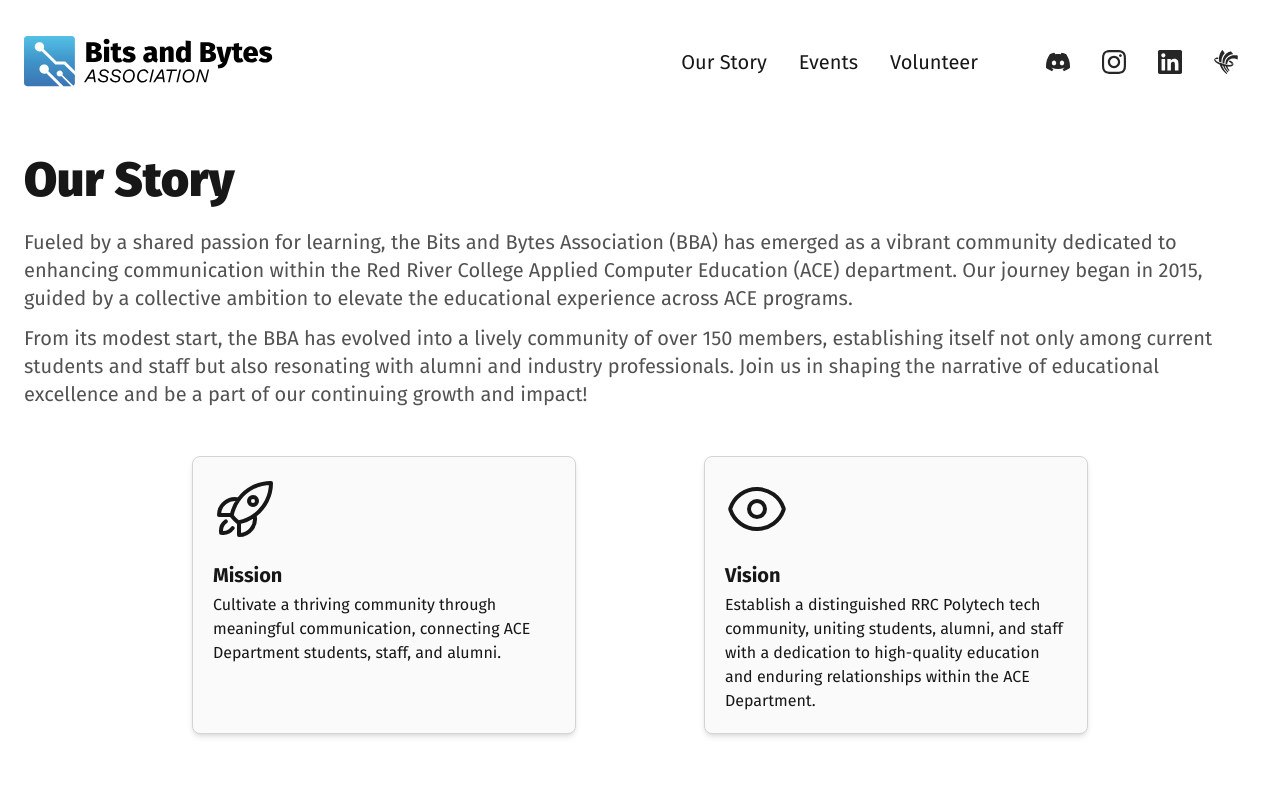
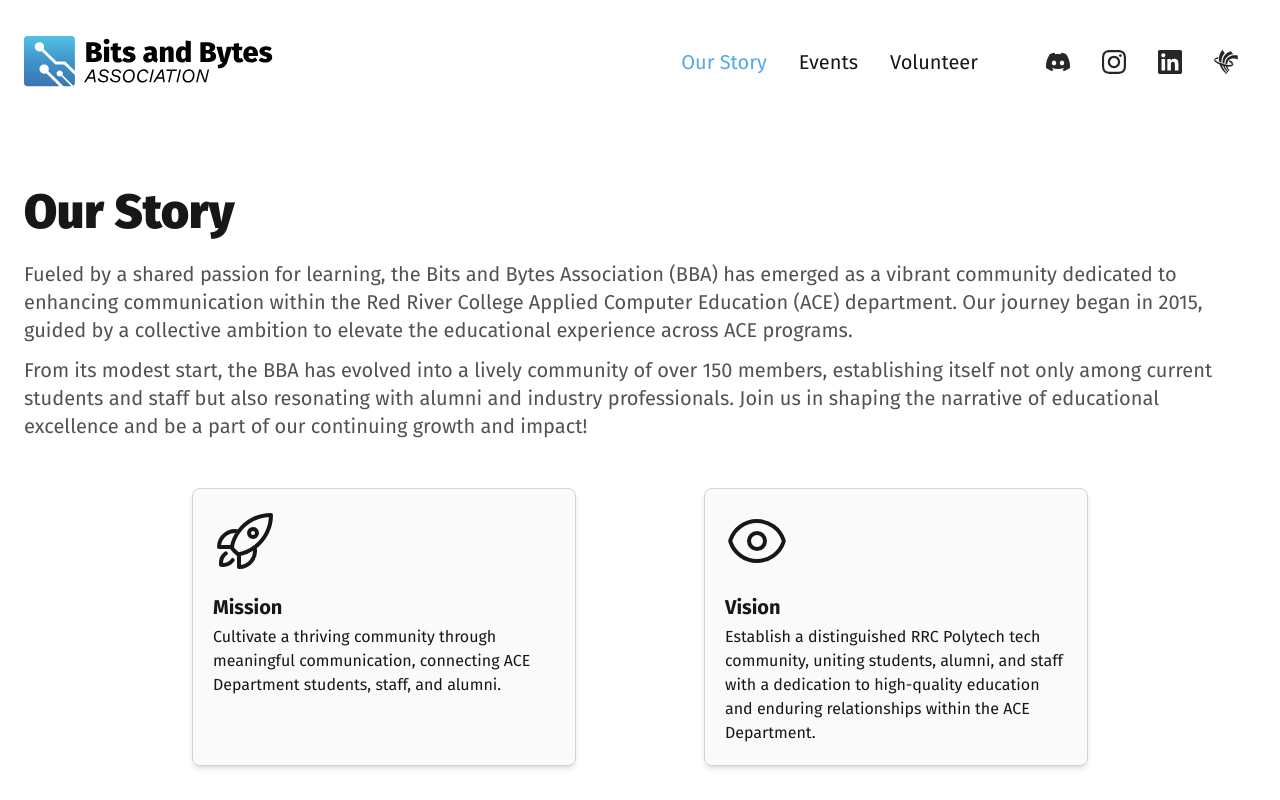
Before and after one commit to bits-and-bytes-association/bitsandbytesassociation.ca, a Next.js app: page /our-story in a window 1280 px wide. Shown: the top 800 px of the page. Built offline with nearby package versions, Linux system fonts and the light colour scheme.

Commit message:
Redesign the nav menu with styled active routes and close on nav behavior

```diff
--- a/src/components/layout/PageContainer.jsx
+++ b/src/components/layout/PageContainer.jsx
@@ -1,5 +1,7 @@
 export default function PageContainer({ children }) {
   return (
-    <div className="container mx-auto px-6 pt-8 pb-16 md:pb-32">{children}</div>
+    <div className="container mx-auto px-6 pt-4 pb-16 md:pt-16 md:pb-32">
+      {children}
+    </div>
   );
 }
--- a/src/components/layout/TopNav.jsx
+++ b/src/components/layout/TopNav.jsx
@@ -1,4 +1,5 @@
-import { useState } from 'react';
+import { useEffect, useState } from 'react';
+import { useRouter } from 'next/router';
 import Image from 'next/image';
 import Link from 'next/link';
 import Button from '@/components/Button';
@@ -9,19 +10,26 @@ import DiscordIcon from '@/icons/discord.svg';
 import InstagramIcon from '@/icons/instagram.svg';
 import LinkedInIcon from '@/icons/linkedin.svg';
 import RRCIcon from '@/icons/rrc.svg';
+import clsx from 'clsx';
 
 export default function TopNav() {
-  /**
-   * Stores visibility state for mobile navigation links.
-   */
-  const [isCollapsed, setIsCollapsed] = useState(true);
+  const router = useRouter();
+  const [isMenuVisible, setMenuVisible] = useState(false);
+
+  const toggleMenu = () => setMenuVisible(!isMenuVisible);
+  const hideMenu = () => setMenuVisible(false);
+
+  // Hide menu on route change
+  useEffect(() => {
+    router.events.on('routeChangeComplete', hideMenu);
+    return () => router.events.off('routeChangeComplete', hideMenu);
+  }, [router]);
 
   return (
     <nav className="flex flex-wrap items-center justify-between ">
       {/* Left-aligned nav logo */}
       <Link href="/">
         <Image
-          className="ml-2 lg:ml-0"
           src="/images/bba-logo.svg"
           alt="Bits and Bytes Association logo"
           width={250}
@@ -35,24 +43,24 @@ export default function TopNav() {
         className="lg:hidden"
         variant="square"
         size="md"
-        onClick={() => setIsCollapsed(!isCollapsed)}
+        onClick={toggleMenu}
       >
-        {isCollapsed ? (
+        {isMenuVisible ? (
+          <XMarkIcon className="h-6 w-6" />
+        ) : (
           <Bars3Icon className="h-6 w-6" />
-        ) : (
-          <XMarkIcon className="h-6 w-6" />
         )}
       </Button>
 
       {/* Right-aligned nav items */}
       <div
-        className={`mt-3.5 w-full items-center lg:m-0 ${
-          isCollapsed ? 'hidden' : ''
-        } lg:flex lg:w-auto`}
+        className={clsx('mt-3.5 w-full items-center lg:m-0 lg:flex lg:w-auto', {
+          hidden: !isMenuVisible,
+        })}
       >
         {/* Text links */}
         <ul
-          className={`flex list-none flex-col rounded-lg bg-neutral-200 lg:flex-row lg:items-center lg:bg-inherit lg:pt-0`}
+          className={`flex list-none flex-col overflow-hidden rounded-lg border border-neutral-300 bg-neutral-100 shadow-md lg:flex-row lg:items-center lg:border-none lg:bg-inherit lg:pt-0 lg:shadow-none`}
         >
           <TextLink href="/our-story">Our Story</TextLink>
           <TextLink href="/events">Events</TextLink>
@@ -101,13 +109,19 @@ export default function TopNav() {
  * @returns A text link.
  */
 function TextLink({ href, children }) {
+  const router = useRouter();
+
   return (
     <li>
       <Link
         href={href}
-        className={
-          'block rounded-lg p-4 font-normal hover:bg-brand hover:text-white active:bg-brand active:text-white lg:m-3 lg:p-1 lg:hover:bg-inherit lg:hover:text-brand lg:active:bg-inherit lg:active:text-brand'
-        }
+        className={clsx(
+          'block p-4 font-normal active:bg-neutral-200 lg:m-3 lg:bg-inherit lg:p-1 lg:hover:bg-inherit lg:hover:text-brand lg:active:bg-inherit lg:active:text-brand',
+          {
+            'bg-brand text-white lg:text-brand': router.pathname === href,
+            'hover:bg-neutral-200': router.pathname !== href,
+          },
+        )}
       >
         {children}
       </Link>
--- a/src/pages/_app.jsx
+++ b/src/pages/_app.jsx
@@ -26,7 +26,7 @@ export default function App({ Component, pageProps }) {
           name="description"
           content="Explore the dynamic tech community of the Bits and Bytes Association (BBA) at Red River College Polytechnic. Established in 2015, the BBA enhances communication within the ACE department, fostering a vibrant community of over 150 members. Join us for inclusive events, industry connections, and a commitment to high-quality education."
         />
-        <meta key="theme-color" name="theme-color" content="#6bb7e6" />
+        <meta key="theme-color" name="theme-color" content="#ffffff" />
         <meta
           key="og:url"
           property="og:url"
```
